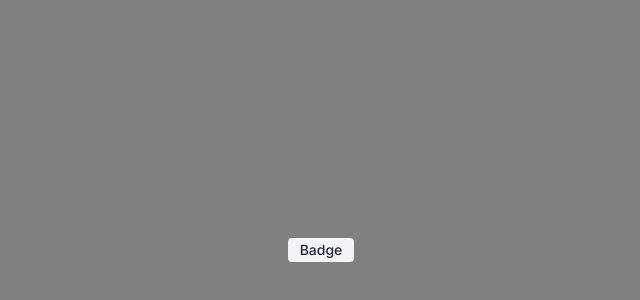
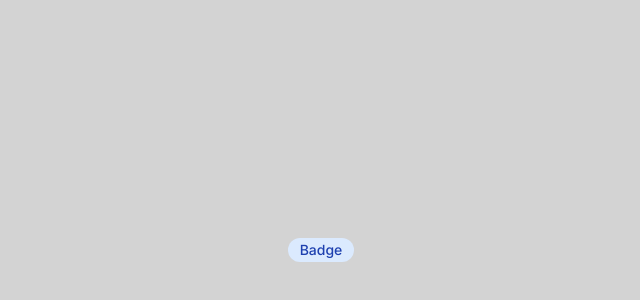
Before and after one commit to erzanthedev/component-library, a React (Create React App) app: page / in a window 1280 px wide. Shown: the part 150-450 px from the top of the page, without its empty margins (319-959 px from the left). Built offline with nearby package versions, Linux system fonts and the light colour scheme.

Commit message:
feat: added shape modifiers, color variants and badge base styling

```diff
--- a/src/components/badges/Badge.js
+++ b/src/components/badges/Badge.js
@@ -1,3 +1,3 @@
 export default function Badge({ children }) {
-  return <span className="badge badge-grey-square">{children}</span>;
+  return <span className="badge badge-pill badge-blue">{children}</span>;
 }
--- a/src/index.css
+++ b/src/index.css
@@ -4,7 +4,7 @@
 
 body {
   margin: 0;
-  background-color: grey;
+  background-color: lightgrey;
 }
 
 main {
@@ -14,7 +14,7 @@ main {
   height: 100vh;
 }
 
-/* Badges */
+/* Badges base styling */
 
 .badge {
   font-family: Inter, sans-serif;
@@ -24,8 +24,54 @@ main {
   padding: 2px 12px;
 }
 
-.badge-grey-square {
+/* Shape Modifiers */
+
+.badge-square {
+  border-radius: 4px;
+}
+
+.badge-pill {
+  border-radius: 12px;
+}
+
+/* Color Variants */
+
+.badge-grey {
   background-color: #f3f4f6;
-  border-radius: 4px;
   color: #1f2937;
 }
+
+.badge-red {
+  background-color: #fee2e2;
+  color: #991b1b;
+}
+
+.badge-yellow {
+  background-color: #fef3c7;
+  color: #92400e;
+}
+
+.badge-green {
+  background-color: #d1fae5;
+  color: #065f46;
+}
+
+.badge-blue {
+  background-color: #dbeafe;
+  color: #1e40af;
+}
+
+.badge-indigo {
+  background-color: #e0e7ff;
+  color: #3730a3;
+}
+
+.badge-purple {
+  background-color: #ede9fe;
+  color: #5b21b6;
+}
+
+.badge-pink {
+  background-color: #fce7f3;
+  color: #9d174d;
+}
```
